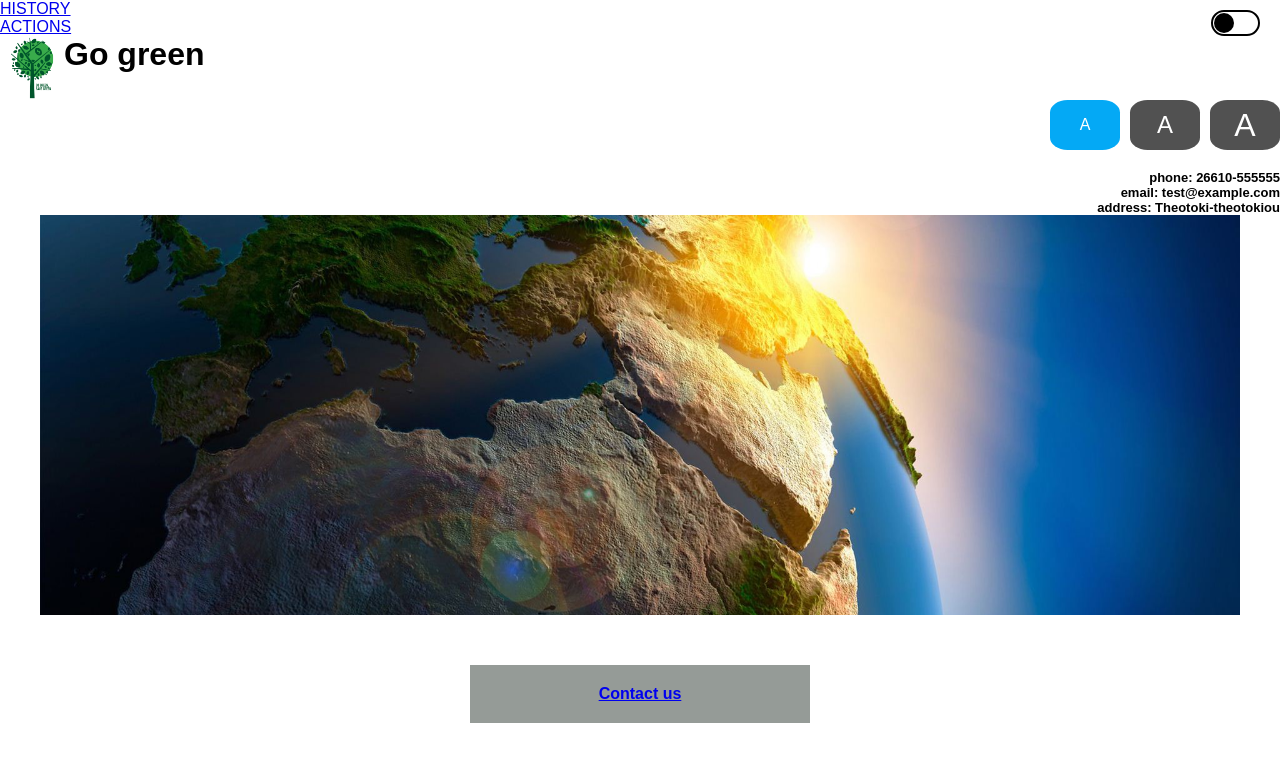
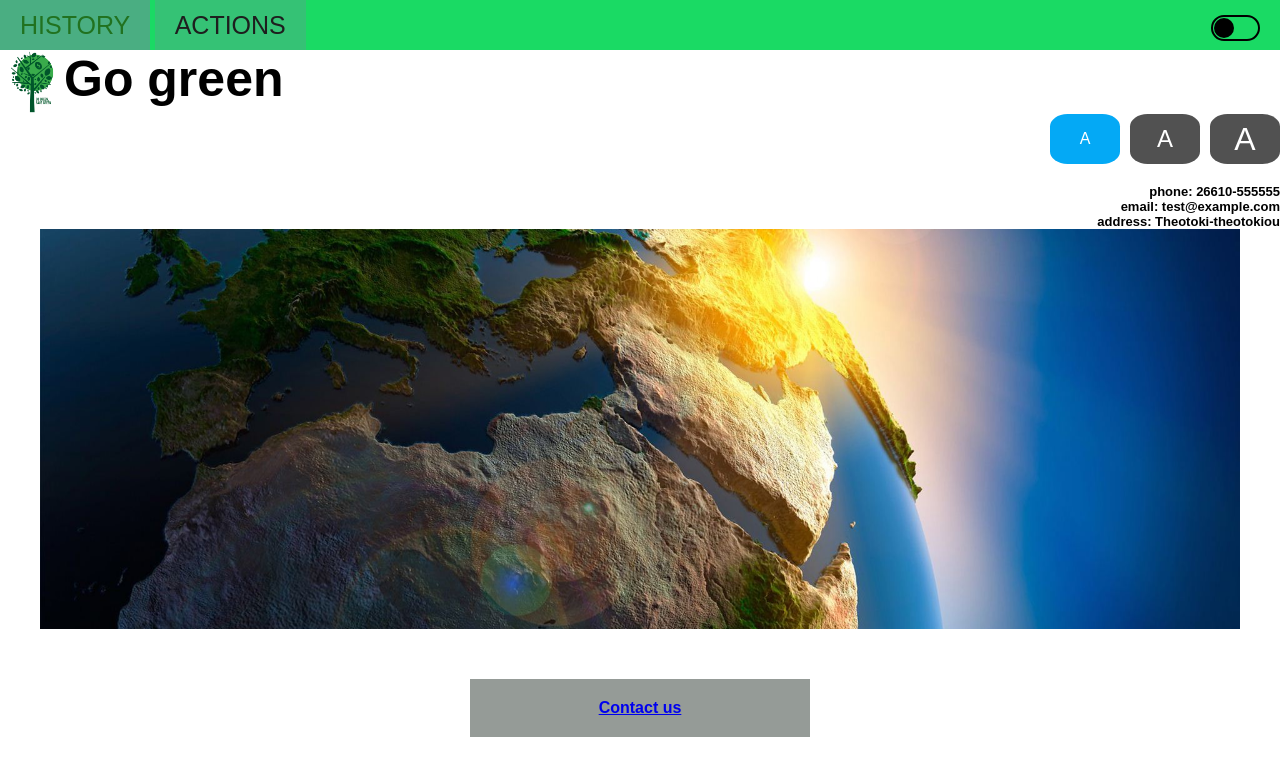
Before and after one commit to Angeloth1/InterbetTech, a plain HTML site: page index.html in a window 1280 px wide. Drawn offline with Linux system fonts and the light colour scheme.

Commit message:
Update style.css

```diff
--- a/tamplate/style.css
+++ b/tamplate/style.css
@@ -2,6 +2,31 @@
     margin: 0px;
     padding: 0px;
 
+}
+/*navigationBar*/
+nav {
+    width: 100%;
+    height: 100%;
+    background-color: rgb(26, 218, 100);
+}
+
+ul li{
+    list-style: none;
+    display: inline-block;
+    line-height: 50px;
+}
+ul li a{
+    display: block;
+    text-decoration: none;
+    font-size: 25px;
+    font-family:arial;
+    background-color: rgba(144, 111, 172, 0.233) ;
+    color: #1e1e1e;
+    padding: 0 20px;
+}
+ul li a:hover{
+    background-color: rgba(144, 111, 172, 0.411) ;
+    color:#21721f;
 }
 
 body{
@@ -59,7 +84,7 @@ label{
     width: 45px;
     height: 22px;
     right: 20px;
-    top: 9.5px;
+    top: 15px;
     border: 2px solid;
     border-radius: 20px;
 }
@@ -92,12 +117,15 @@ body.night{
     max-width:5%;
     height:auto;
 }
+.head h1{
+    font-size:50px;
+}
 .head h2{
     font-size:small;
     text-align: right;
 }
 
-
+/*the following code is for the carusell to work*/
 .banner{
     margin:0 auto;
     width: 1200px;
@@ -136,7 +164,7 @@ body.night{
     background-position: center;
     background-repeat: no-repeat;
 }
-
+/*this is for the contactPage to be like a button */
 .contactPage{
     width: 300px;
     margin: 50px auto;
```
